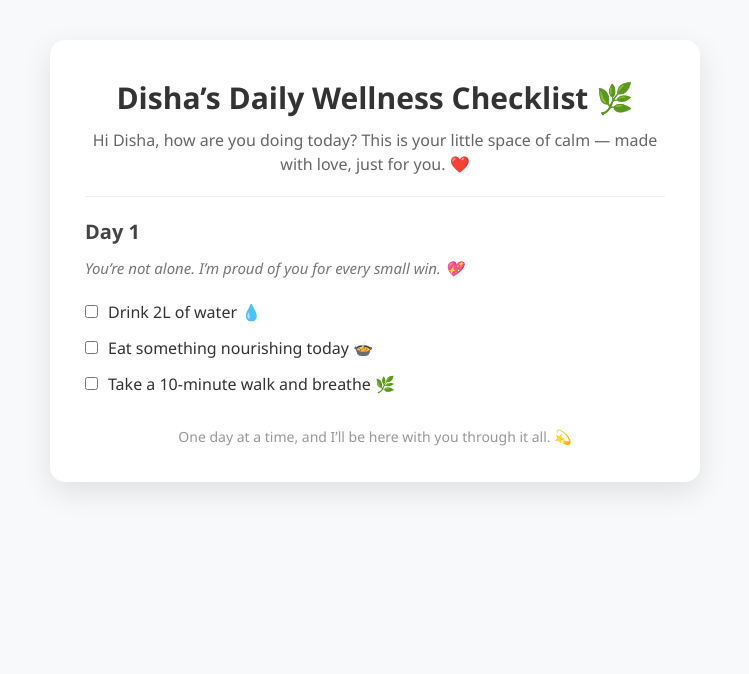
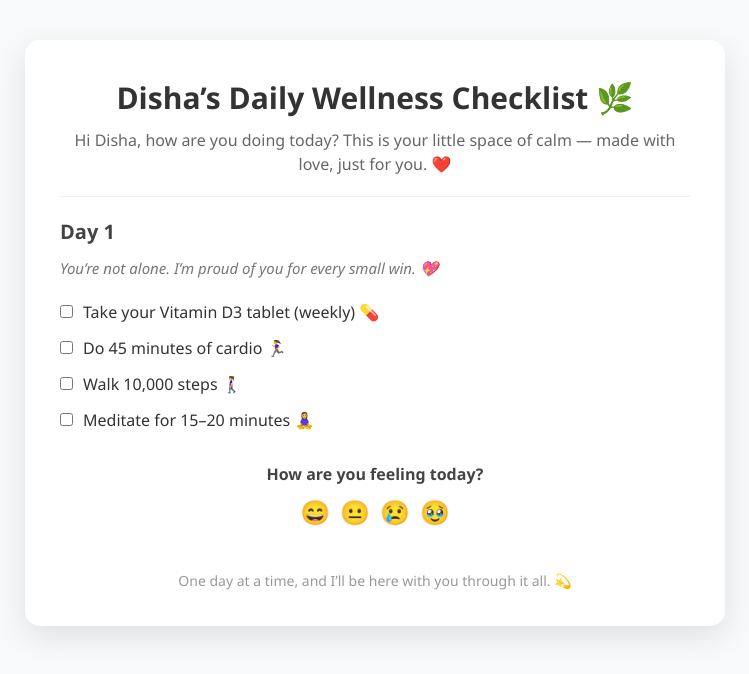
Before and after one commit to Sumeet-Builds-Stuffs/health-checklist, a Next.js app: page / in a window 1280 px wide. Shown: the top 674 px of the page, without its empty margins (265-1014 px from the left). Built offline with nearby package versions, Linux system fonts and the light colour scheme.

Commit message:
Added mood tracker + updated checklist per Disha’s wellness goals

```diff
--- a/src/app/page.js
+++ b/src/app/page.js
@@ -4,6 +4,7 @@ import { useEffect, useState } from 'react';
 export default function Home() {
   const [dayIndex, setDayIndex] = useState(0);
   const [checkedGoals, setCheckedGoals] = useState([]);
+  const [mood, setMood] = useState(null);
 
   const generateDays = () => {
     const baseQuotes = [
@@ -14,24 +15,29 @@ export default function Home() {
       "You’ve got me. Always. 💌"
     ];
 
-    const baseGoals = [
-      "Drink 2L of water 💧",
-      "Eat something nourishing today 🍲",
-      "Take a 10-minute walk and breathe 🌿",
-      "Give yourself 5 mins of peace 🧘‍♀️",
-      "Send a message if you're feeling low 📱"
+    const goals = [
+      "Take your Vitamin D3 tablet (weekly) 💊",
+      "Do 45 minutes of cardio 🏃‍♀️",
+      "Walk 10,000 steps 🚶‍♀️",
+      "Meditate for 15–20 minutes 🧘‍♀️",
+      "Avoid all sugar today 🍬❌",
+      "Eat clean and controlled meals 🥗",
+      "Stay stress-free and calm today 😌",
+      "Write one thing you’re grateful for ✍️",
+      "Get 7-8 hours of sleep 😴"
     ];
 
     let days = [];
     for (let i = 0; i < 180; i++) {
       const title = `Day ${i + 1}`;
       const quote = baseQuotes[i % baseQuotes.length];
-      const goals = [
-        baseGoals[(i * 3) % baseGoals.length],
-        baseGoals[(i * 3 + 1) % baseGoals.length],
-        baseGoals[(i * 3 + 2) % baseGoals.length]
+      const dayGoals = [
+        goals[(i * 4) % goals.length],
+        goals[(i * 4 + 1) % goals.length],
+        goals[(i * 4 + 2) % goals.length],
+        goals[(i * 4 + 3) % goals.length]
       ];
-      days.push({ title, quote, goals });
+      days.push({ title, quote, goals: dayGoals });
     }
     return days;
   };
@@ -51,6 +57,11 @@ export default function Home() {
       if (storedChecks) {
         setCheckedGoals(JSON.parse(storedChecks));
       }
+
+      const storedMood = localStorage.getItem(`mood-${index}`);
+      if (storedMood) {
+        setMood(storedMood);
+      }
     }, 0);
 
     return () => clearTimeout(timer);
@@ -67,9 +78,14 @@ export default function Home() {
     localStorage.setItem(`checked-${dayIndex}`, JSON.stringify(updated));
   };
 
+  const setMoodValue = (value) => {
+    setMood(value);
+    localStorage.setItem(`mood-${dayIndex}`, value);
+  };
+
   return (
     <div style={{ padding: '40px', fontFamily: 'Segoe UI, sans-serif', backgroundColor: '#f7f9fb', minHeight: '100vh' }}>
-      <div style={{ maxWidth: '650px', margin: '0 auto', backgroundColor: '#ffffff', padding: '35px', borderRadius: '15px', boxShadow: '0 10px 30px rgba(0,0,0,0.1)' }}>
+      <div style={{ maxWidth: '700px', margin: '0 auto', backgroundColor: '#ffffff', padding: '35px', borderRadius: '15px', boxShadow: '0 10px 30px rgba(0,0,0,0.1)' }}>
         <h1 style={{ fontSize: '30px', fontWeight: 'bold', textAlign: 'center', marginBottom: '8px', color: '#333' }}>
           Disha’s Daily Wellness Checklist 🌿
         </h1>
@@ -84,6 +100,7 @@ export default function Home() {
           <p style={{ fontStyle: 'italic', fontSize: '15px', color: '#777', marginBottom: '20px' }}>
             {days[dayIndex].quote}
           </p>
+
           <ul style={{ paddingLeft: '0px' }}>
             {days[dayIndex].goals.map((goal, i) => (
               <li key={i} style={{ marginBottom: '12px', fontSize: '16px', color: '#333', listStyle: 'none' }}>
@@ -100,7 +117,27 @@ export default function Home() {
           </ul>
         </div>
 
-        <p style={{ marginTop: '30px', fontSize: '14px', textAlign: 'center', color: '#999' }}>
+        <div style={{ marginTop: '30px', textAlign: 'center' }}>
+          <h3 style={{ fontSize: '16px', fontWeight: '600', color: '#444', marginBottom: '8px' }}>How are you feeling today?</h3>
+          <div style={{ fontSize: '24px', display: 'flex', justifyContent: 'center', gap: '10px' }}>
+            {['😄', '😐', '😢', '🥹'].map((emoji) => (
+              <span
+                key={emoji}
+                onClick={() => setMoodValue(emoji)}
+                style={{
+                  cursor: 'pointer',
+                  transform: mood === emoji ? 'scale(1.2)' : 'scale(1)',
+                  transition: 'transform 0.2s'
+                }}
+              >
+                {emoji}
+              </span>
+            ))}
+          </div>
+          {mood && <p style={{ marginTop: '10px', color: '#666' }}>Mood saved: {mood}</p>}
+        </div>
+
+        <p style={{ marginTop: '40px', fontSize: '14px', textAlign: 'center', color: '#999' }}>
           One day at a time, and I’ll be here with you through it all. 💫
         </p>
       </div>
```
